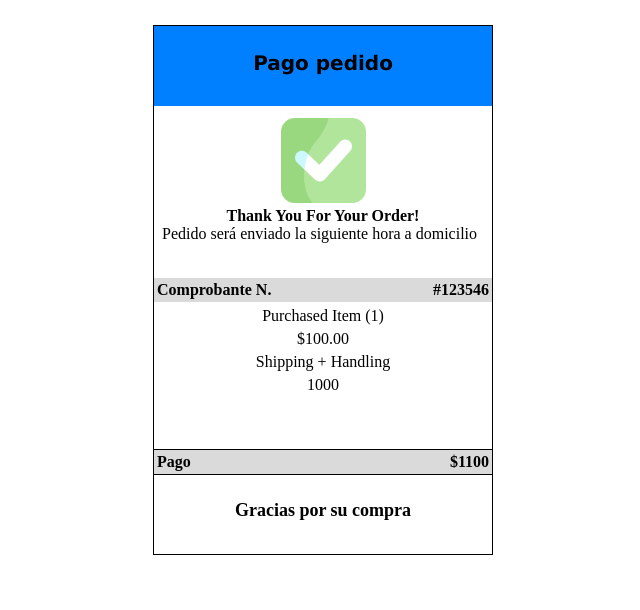
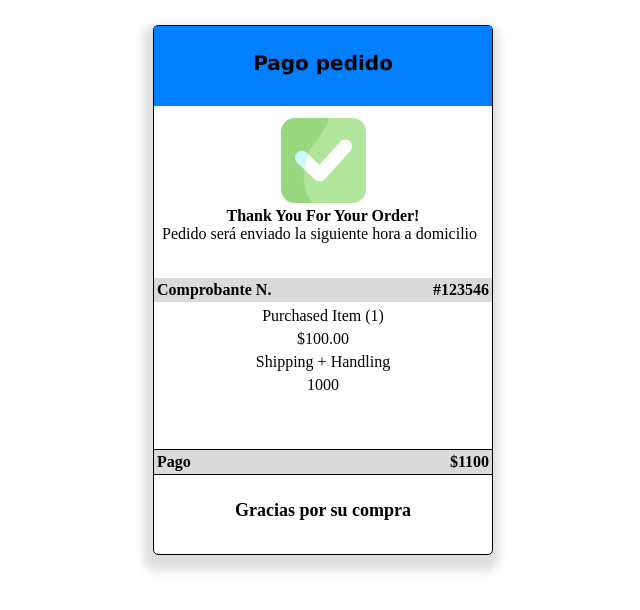
Before and after one commit to Omarcoex/login-form, a plain HTML site: page pedido.html in a window 1280 px wide. Shown: the whole page, without its empty margins (317-957 px from the left). Drawn offline with Linux system fonts and the light colour scheme.

Commit message:
Bordes al contenedor

```diff
--- a/pedido.css
+++ b/pedido.css
@@ -2,6 +2,9 @@
   padding: 0;
   margin: 0;
   box-sizing: border-box;
+}
+body {
+
 }
 .contenedor {
   border: solid 1px;
@@ -10,6 +13,8 @@
   margin: auto;
   margin-top: 25px;
   position: relative;
+  border-radius: 5px;
+  box-shadow:-2px 8px 8px 8px rgba(0, 0, 0, 0.127);
 }
 .titular {
   /* border: solid 1px; */
```
